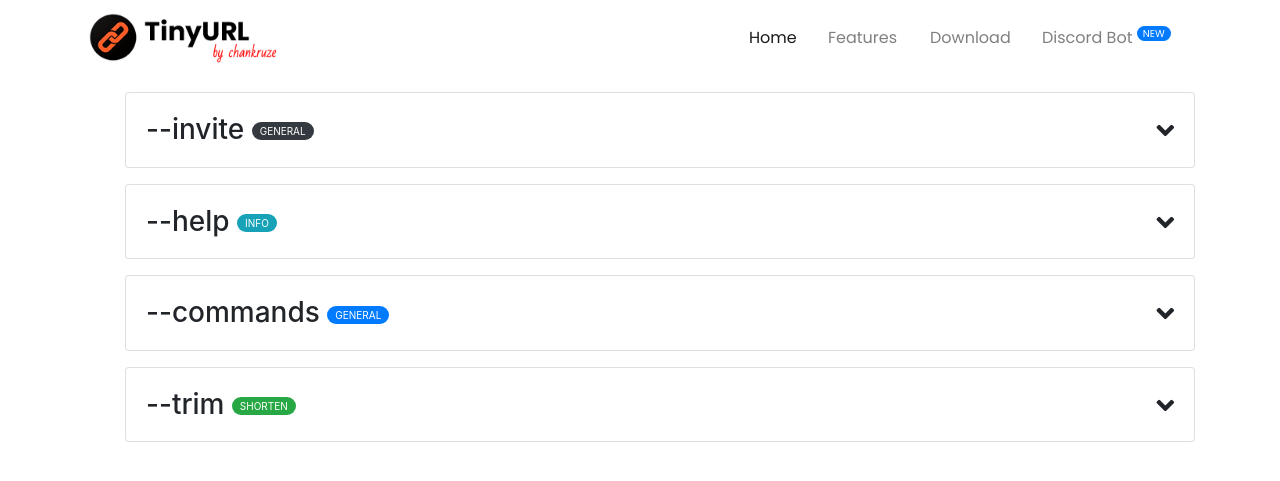
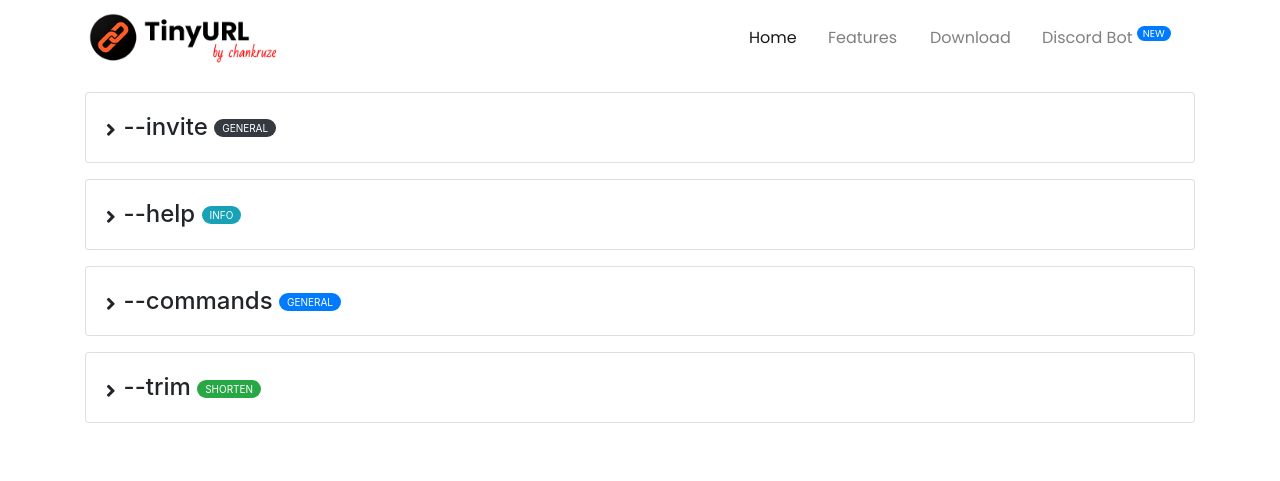
Before and after one commit to chankruze/TinyURL-Website, a Jekyll site: the page built from discord-bot.html, in a window 1280 px wide. Shown: the top 481 px of the page. Built offline with Jekyll 4.4.1, drawn with Linux system fonts in a browser that asks for light colours.

Commit message:
Removes User Agent Styles
Signed-off-by: chankruze <chankruze@gmail.com>

```diff
--- a/_includes/li-command.html
+++ b/_includes/li-command.html
@@ -1,18 +1,11 @@
-<!--
-Author: chankruze (chankruze@geekofia.in)
-Created: Mon Aug 24 2020 03:36:42 GMT+0530 (India Standard Time)
-
-Copyright (c) Geekofia 2020 and beyond
--->
-
 <li class="command">
     <div class="card">
         <div class="card-body">
             <div class="command-header">
                 <h3 class="card-title">
+                    <i class="fas fa-angle-right more"></i>
                     {{ post.command }}
                     <span class="badge badge-pill badge-{{ post.badge }}">{{ post.category }}</span>
-                    <i class="fas fa-angle-down more"></i>
                 </h3>
             </div>
             <div class="command-wrapper">
--- a/assets/css/discord-bot.css
+++ b/assets/css/discord-bot.css
@@ -5,31 +5,36 @@
 Copyright (c) Geekofia 2020 and beyond
 */
 .content {
-    padding-top: 1rem;
+  padding-top: 1rem;
 }
 
 ul {
-    list-style: none !important;
+  top: 0;
+  left: 0;
+  margin: 0;
+  padding: 0;
+  list-style: none !important;
 }
 
 .command {
   margin-bottom: 1rem;
 }
 
+.command-header {
+  vertical-align: middle;
+}
+
 .command-header h3 {
+  font-size: 1.5rem;
   display: inline;
 }
 
 .command-header h3 i {
-  padding-top: 0.25rem;
-  float: right;
-  margin-left: 1rem;
-  transition: all 0.1s ease-in-out;
-}
-
-.command-header h3 i:hover {
-  color: #00ccff;
-  transform: scale(1.2);
+  margin-top: .45rem;
+  float: left;
+  font-size: 1.2rem;
+  margin-right: 0.5rem;
+  /* transition: all 0.1s ease-in-out; */
 }
 
 .command-wrapper {
@@ -41,9 +46,9 @@
 }
 
 @media only screen and (max-width: 600px) {
-    .content {
-        padding-bottom: 3rem;
-    }
+  .content {
+    padding-bottom: 3rem;
+  }
 }
 
 h3.card-title .badge {
--- a/assets/js/index.js
+++ b/assets/js/index.js
@@ -12,11 +12,11 @@
   });
 });
 
-$('.more').click(function () {
-  $(this).toggleClass("fa-angle-down fa-angle-up");
-  $(this).parent().parent().siblings(".command-wrapper").toggle();
+$('.command').click(function () {
+  $(this).find('.more').toggleClass("fa-angle-right fa-angle-down");
+  $(this).find(".command-wrapper").toggle();
 
   // close other commands' more
-  $('.more.fa-angle-up').not(this).toggleClass("fa-angle-up fa-angle-down");
-  $('.more').not(this).parent().parent().siblings(".command-wrapper").hide();
+  $('.command').not(this).find('.more.fa-angle-down').toggleClass("fa-angle-down fa-angle-right");
+  $('.command').not(this).find(".command-wrapper").hide();
 });
```
